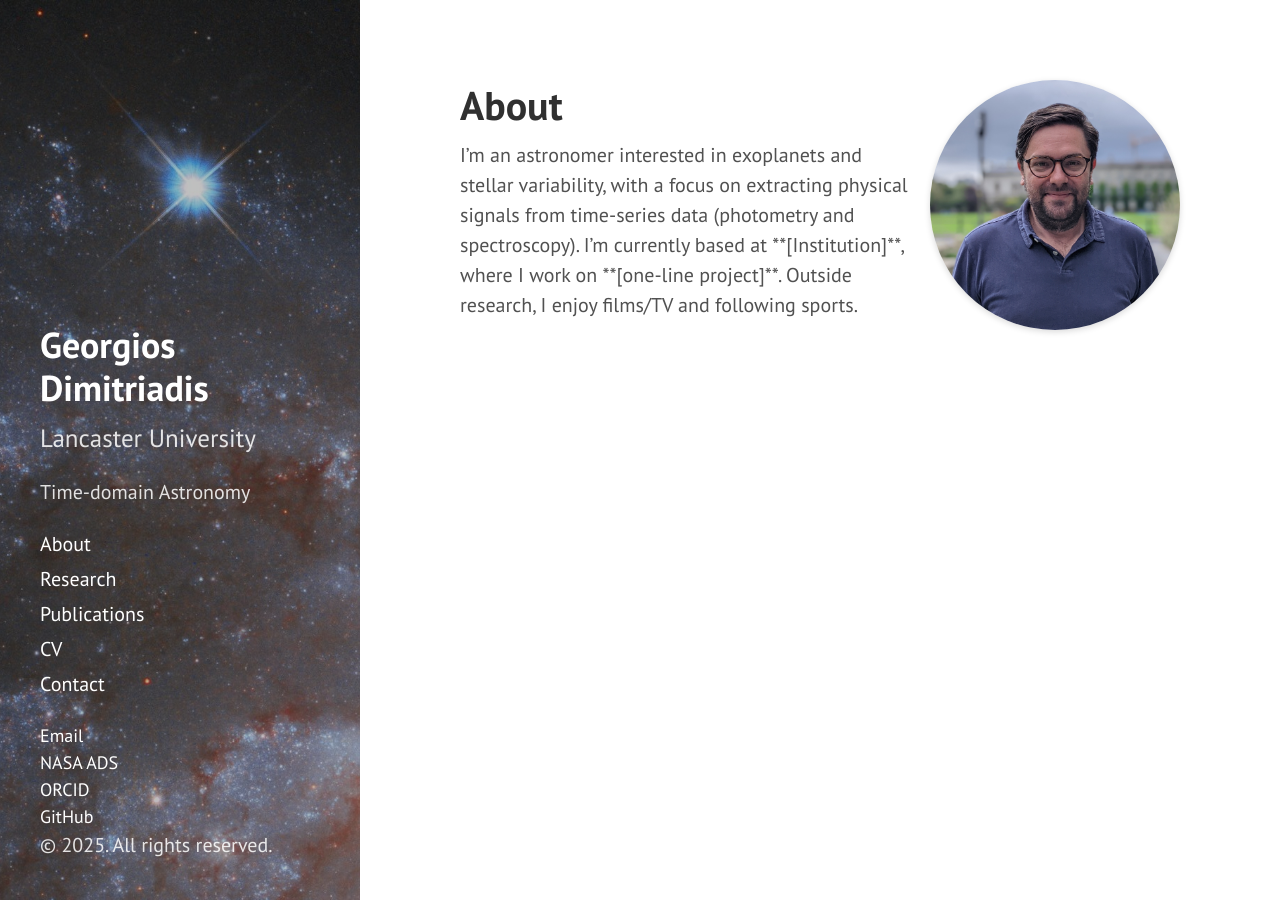
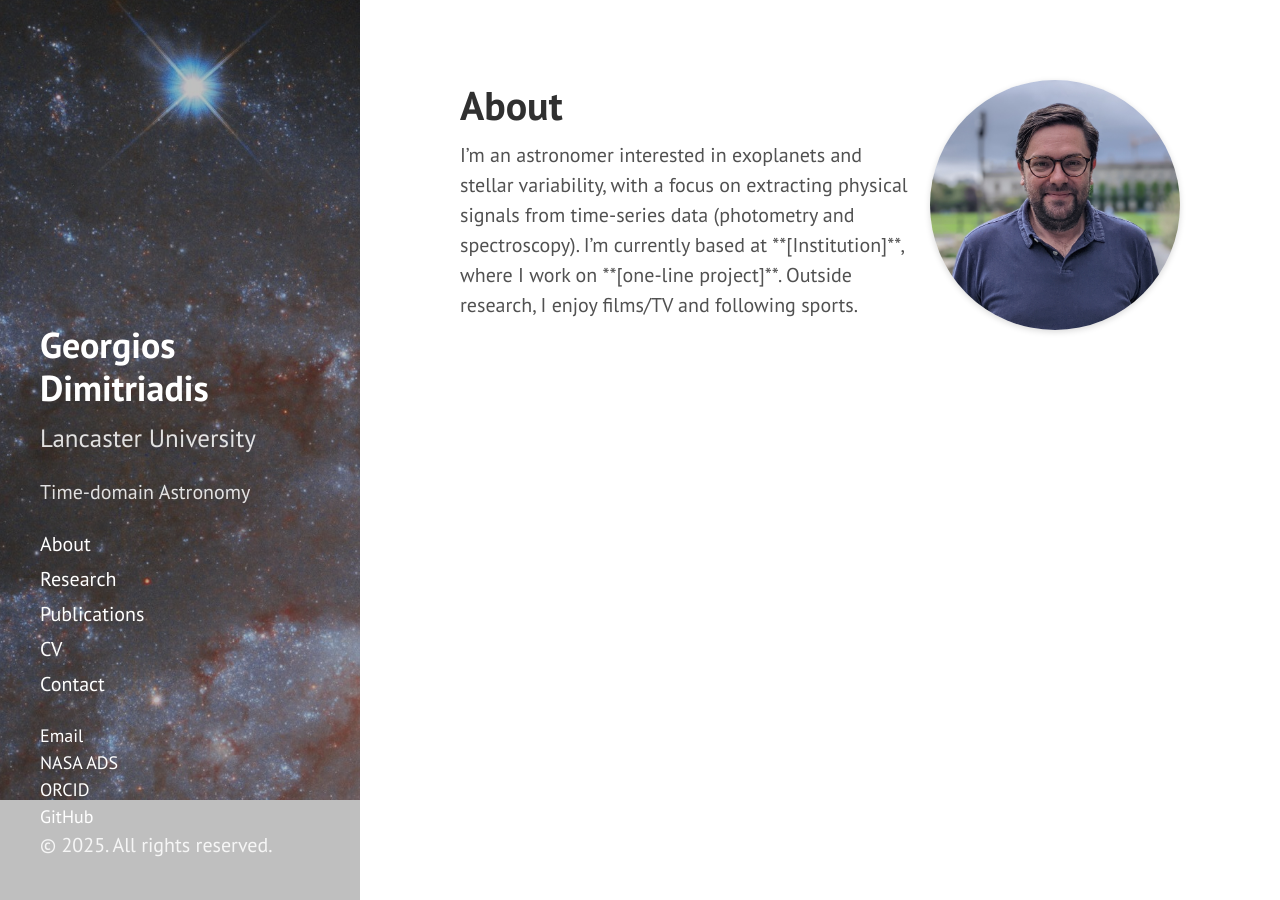
Before and after one commit to geodimitriadis/geodimitriadis.github.io, a Jekyll site: the page built from index.html, in a window 1280 px wide. Built offline with Jekyll 4.4.1, drawn with Linux system fonts in a browser that asks for light colours; the list of posts is cut into pages by our own code.

Commit message:
Update hyde.css

```diff
--- a/public/css/hyde.css
+++ b/public/css/hyde.css
@@ -70,7 +70,7 @@ html {
   overflow: hidden;
   background-image: url("../../assets/heic2018a_flip.jpg");
   background-size: cover;
-  background-position: 50% 10%;
+  background-position: center -100px;
   background-repeat: no-repeat;
 }
 
```
